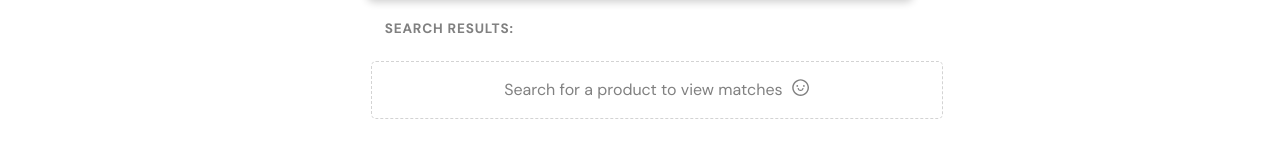
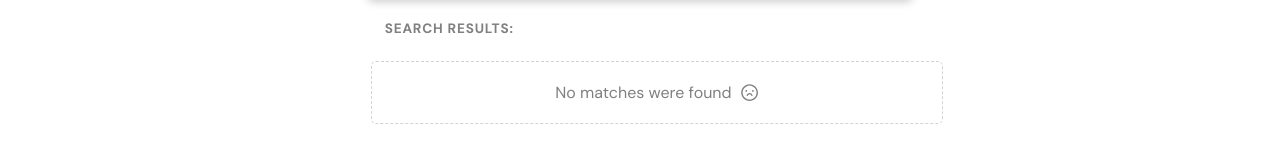
Before and after one commit to AnshaalHussain/skincare-screener, a React (Create React App) app: page / in a window 1280 px wide. Shown: the part 516-678 px from the top of the page. Built offline with nearby package versions, Linux system fonts and the light colour scheme.

Commit message:
implement error state

```diff
--- a/src/App.jsx
+++ b/src/App.jsx
@@ -13,6 +13,7 @@ function App() {
   const [submitText, setSubmitText] = useState("");
 
   const [loading, setLoading] = useState(false);
+  const [error, setError] = useState(false);
 
   // returns products data from backend using search input query
   const { products } = useSkincareProducts(
@@ -42,7 +43,12 @@ function App() {
         <AppTitle>Skincare Screener</AppTitle>
 
         {/* Search Bar */}
-        <Input submitText={submitText} setSubmitText={setSubmitText} />
+        <Input
+          submitText={submitText}
+          setSubmitText={setSubmitText}
+          error={error}
+          setError={setError}
+        />
 
         {/* Filter */}
         <FilterList filterArr={filterArr} setFilterArr={setFilterArr} />
@@ -55,6 +61,8 @@ function App() {
           productsData={products}
           ingredientsArr={ingredientsArr}
           loading={loading}
+          error={error}
+          setError={setError}
         />
         {/* </MainContainer> */}
       </HeaderContainer>
--- a/src/components/FilterItem.jsx
+++ b/src/components/FilterItem.jsx
@@ -1,6 +1,6 @@
-import { useState, useEffect } from "react";
+import { useState } from "react";
 import styled from "styled-components";
-import { THEMES } from "../styles/colors";
+
 import { MdOutlineCheckBox } from "react-icons/md";
 import { MdOutlineCheckBoxOutlineBlank } from "react-icons/md";
 import { IconContext } from "react-icons";
--- a/src/components/Input.jsx
+++ b/src/components/Input.jsx
@@ -2,11 +2,12 @@ import { useState } from "react";
 import styled from "styled-components";
 import { THEMES } from "../styles/colors";
 
-const Input = ({ setSubmitText }) => {
+const Input = ({ setSubmitText, error, setError }) => {
   const [inputFieldValue, setInputFieldValue] = useState("");
 
   const handleOnSubmit = () => {
     setSubmitText(inputFieldValue);
+    setError(false);
   };
 
   return (
--- a/src/components/ProductsList.jsx
+++ b/src/components/ProductsList.jsx
@@ -6,10 +6,16 @@ import useRatedList from "../hooks/useRatedList";
 import { AiOutlineSmile, AiOutlineFrown } from "react-icons/ai";
 import BarLoader from "react-spinners/BarLoader";
 
-const ProductsList = ({ filterArr, productsData, ingredientsArr, loading }) => {
+const ProductsList = ({
+  filterArr,
+  productsData,
+  ingredientsArr,
+  loading,
+  error,
+  setError,
+}) => {
   // useRatedList hook: maps over and checks whether each ingredient is included in each product, returns the mapped ProductCards components that have the final ratings and product data
 
-  const [error, setError] = useState(false);
   const { ratedList } = useRatedList(
     productsData,
     ingredientsArr,
@@ -26,18 +32,19 @@ const ProductsList = ({ filterArr, productsData, ingredientsArr, loading }) => {
         <BarLoader loading={loading} size={150} />
 
         {ratedList.length > 0 ? (
-          error === true ? (
+          ratedList
+        ) : error === true ? (
           <InformModule>
-              No Matches Found
+            {console.log("should run")}
+            No matches were found
             <span>
               <IconContext.Provider value={{ size: "1.2em" }}>
+                <div style={{ marginTop: 5 }}>
                   <AiOutlineFrown />
+                </div>
               </IconContext.Provider>
             </span>
           </InformModule>
-          ) : (
-            ratedList
-          )
         ) : (
           <InformModule>
             {loading
@@ -45,7 +52,9 @@ const ProductsList = ({ filterArr, productsData, ingredientsArr, loading }) => {
               : "Search for a product to view matches"}
             <span>
               <IconContext.Provider value={{ size: "1.2em" }}>
+                <div style={{ marginTop: 5 }}>
                   <AiOutlineSmile />
+                </div>
               </IconContext.Provider>
             </span>
           </InformModule>
```
Lines whose indentation alone changed are shown as unchanged.
